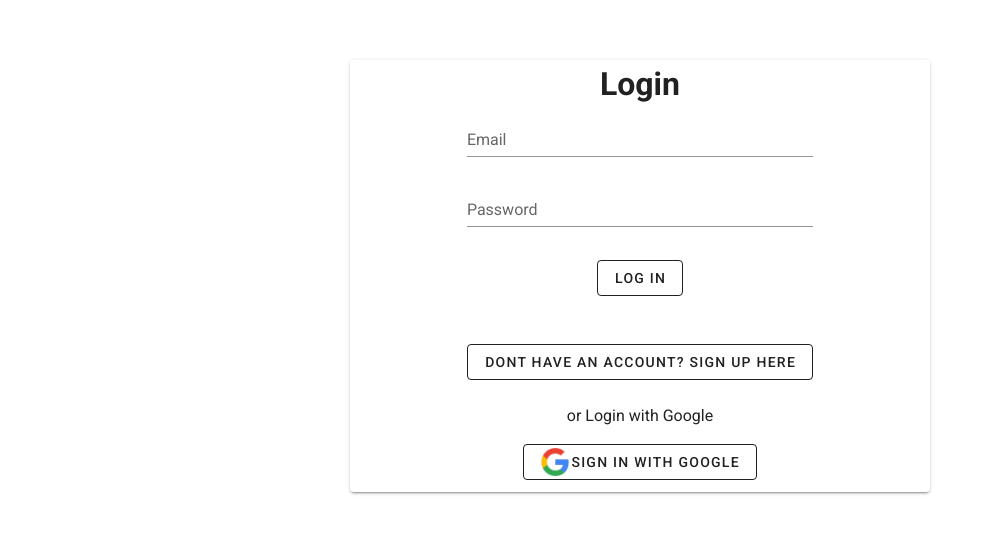
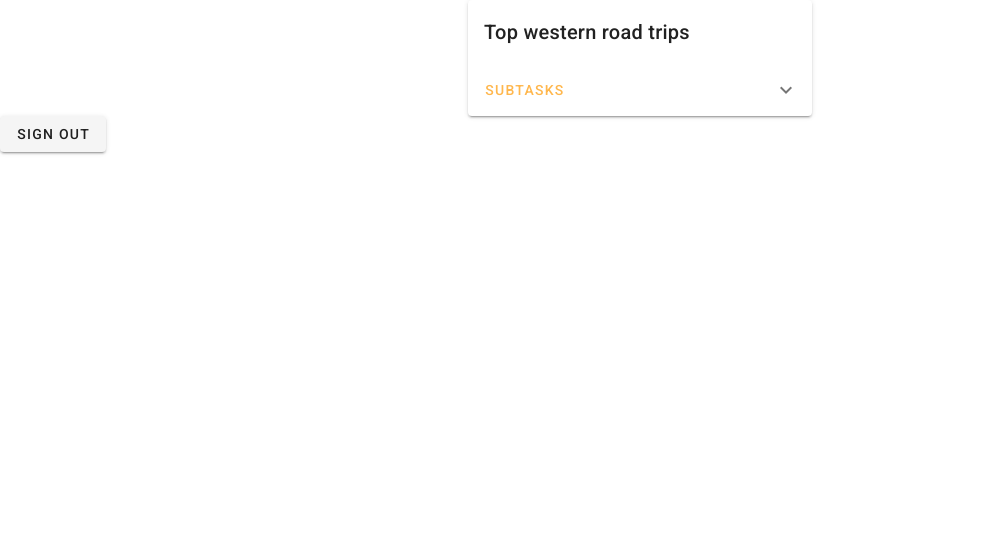
Before and after one commit to chakeera/TodoAppProject, a Vue app: page /#/Todos in a window 1280 px wide. Before the commit this address led to /#/login. Shown: the top 534 px of the page, without its empty margins (0-994 px from the left). Built offline with nearby package versions, Linux system fonts and the light colour scheme; no server answers; sample sign-in values are in the browser's storage.

Commit message:
fix beforeEach

```diff
--- a/src/components/Todo.vue
+++ b/src/components/Todo.vue
@@ -1,21 +1,56 @@
 <template>
  <div id="todo">
-    <h1>Todo page</h1>
+     <v-card
+    class="mx-auto"
+    max-width="344"
+  >
+
+    <v-card-title>
+      Top western road trips
+    </v-card-title>
+
+    <v-card-actions>
+      <v-btn
+        color="orange lighten-2"
+        text
+      >
+        Subtasks
+      </v-btn>
+
+      <v-spacer></v-spacer>
+
+      <v-btn
+        icon
+        @click="show = !show"
+      >
+        <v-icon>{{ show ? 'mdi-chevron-up' : 'mdi-chevron-down' }}</v-icon>
+      </v-btn>
+    </v-card-actions>
+
+    <v-expand-transition>
+      <div v-show="show">
+        <v-divider></v-divider>
+
+        <v-card-text>
+         I'm a thing. But, like most politicians, he promised more than he could deliver.
+         You won't have time for sleeping, soldier, not with all the bed making you'll be doing.
+         Then we'll go with that data file! Hey, you add a one and two zeros to that or we walk!
+          You're going to do his laundry? I've got to find a way to escape.
+        </v-card-text>
+      </div>
+    </v-expand-transition>
+  </v-card>
     <v-btn @click.prevent="signOut"> Sign Out </v-btn>
  </div>
 </template>
 
 <script>
-import { mapGetters } from 'vuex';
+
 import firebase from 'firebase';
 
 export default {
   name: 'Todos',
   computed: {
-    // map `this.user` to `this.$store.getters.user`
-    ...mapGetters({
-      user: 'user',
-    }),
   },
   methods: {
     signOut() {
--- a/src/plugins/firebase.js
+++ b/src/plugins/firebase.js
@@ -1,5 +1,5 @@
 import firebase from 'firebase/app';
-// import store from '@/store/store';
+import store from '@/store/store';
 import 'firebase/auth';
 
 const firebaseConfig = {
@@ -12,13 +12,17 @@ const firebaseConfig = {
 };
   // Initialize Firebase
 firebase.initializeApp(firebaseConfig);
-// firebase.auth().setPersistence(firebase.auth.Auth.Persistence.LOCAL);
+firebase.auth().setPersistence(firebase.auth.Auth.Persistence.LOCAL);
+firebase.auth().onAuthStateChanged((user) => {
+  store.dispatch('userRegister', user);
+  store.dispatch('userLogin', user);
+});
 
-// firebase.getCurrentUser = () => new Promise((resolve, reject) => {
-//   const unsubscribe = firebase.auth().onAuthStateChanged((user) => {
-//     unsubscribe();
-//     resolve(user);
-//   }, reject);
-// });
+firebase.getCurrentUser = () => new Promise((resolve, reject) => {
+  const unsubscribe = firebase.auth().onAuthStateChanged((user) => {
+    unsubscribe();
+    resolve(user);
+  }, reject);
+});
 
 export default firebase;
--- a/src/router/index.js
+++ b/src/router/index.js
@@ -3,8 +3,7 @@ import VueRouter from 'vue-router';
 import Login from '@/components/Login.vue';
 import Register from '@/components/Register.vue';
 import Todo from '@/components/Todo.vue';
-// import firebase from '@/plugins/firebase';
-import store from '@/store/store';
+import firebase from '@/plugins/firebase';
 
 Vue.use(VueRouter);
 
@@ -38,38 +37,16 @@ const router = new VueRouter({
   routes,
 });
 
-// const beforeRouteEnter = async (to, from, next) => {
-//   if (to.meta.requiresLogin) {
-//     if (Vue.$store.state.user.loggedIn) {
-//       next({ name: 'Todos' });
-//     } else {
-//       next({ name: 'Login' });
-//     }
-//   } else {
-//     next();
-//   }
-// };
-
-// router.beforeEach(beforeRouteEnter);
-// router.beforeEach(async (to, from, next) => {
-//   const requiresLogin = to.matched.some((record) => record.meta.requiresLogin);
-//   const user = await firebase.auth().currentUser;
-//   if (requiresLogin && user.loggedIn === false) {
-//     next({ name: 'Login' });
-//   } else if (!requiresLogin && user.loggedIn === true) {
-//     next({ name: 'Todos' });
-//   } else {
-//     next();
-//   }
-// });
-router.beforeEach((to, from, next) => {
-  if (to.matched.some((record) => record.meta.requiresLogin) && !store.getters.user.loggedIn) {
-    next({ name: 'Login' });
+router.beforeEach(async (to, from, next) => {
+  const requiresLogin = to.matched.some((record) => record.meta.requiresLogin);
+  if (requiresLogin && !await firebase.getCurrentUser()) {
+    next('Login');
+  } else if (!requiresLogin && await firebase.getCurrentUser()) {
+    next('Todos');
   } else {
     next();
   }
 });
-
 Vue.$router = router;
 
 export default router;
```
